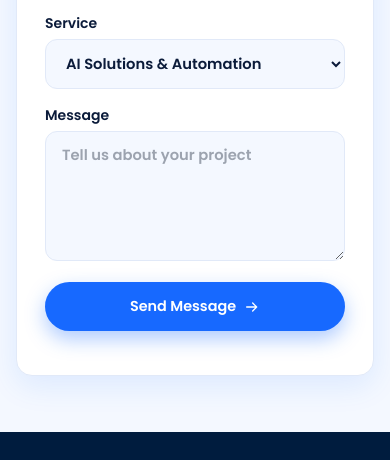
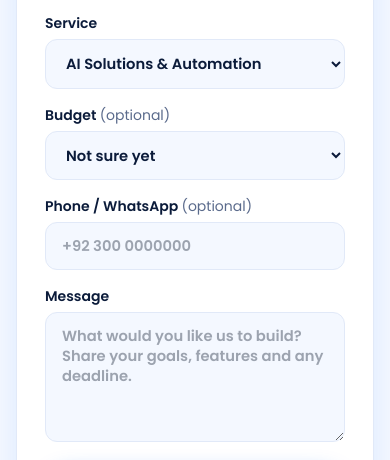
Before and after one commit to Aether-Link-Tech/Aether-Link, a plain HTML site: page contact.html in a window 390 px wide. Shown: the part 1358-1818 px from the top of the page. Drawn offline with nearby package versions, Linux system fonts and the light colour scheme.

Commit message:
Add budget and phone fields to the contact form
Optional budget range and phone/WhatsApp fields, a Data Science & ML service option, and a clearer message prompt so project orders arrive with the details needed to quote.

Co-Authored-By: Claude Opus 5.5 <noreply@anthropic.com>

```diff
--- a/contact.html
+++ b/contact.html
@@ -66,9 +66,15 @@
             <label class="text-sm font-semibold">Email<input class="field" name="email" type="email" required placeholder="you@example.com" autocomplete="email"></label>
           </div>
           <label class="text-sm font-semibold">Service
-            <select class="field" name="service"><option data-key="ai">AI Solutions &amp; Automation</option><option data-key="web">Web &amp; App Development</option><option data-key="network">Networking &amp; Technical Solutions</option><option data-key="design">Graphic &amp; Digital Design</option><option data-key="it">IT Projects &amp; Consulting</option><option data-key="other">Something else</option></select>
+            <select class="field" name="service"><option data-key="ai">AI Solutions &amp; Automation</option><option data-key="data">Data Science &amp; Machine Learning</option><option data-key="web">Web &amp; App Development</option><option data-key="network">Networking &amp; Technical Solutions</option><option data-key="design">Graphic &amp; Digital Design</option><option data-key="it">IT Projects &amp; Consulting</option><option data-key="other">Something else</option></select>
           </label>
-          <label class="text-sm font-semibold">Message<textarea class="field min-h-[130px] resize-y" name="msg" required placeholder="Tell us about your project"></textarea></label>
+          <div class="grid gap-4 sm:grid-cols-2">
+          <label class="text-sm font-semibold">Budget <span class="font-normal text-muted">(optional)</span>
+            <select class="field" name="budget"><option value="">Not sure yet</option><option>Under $500</option><option>$500 - $2,000</option><option>$2,000 - $5,000</option><option>$5,000+</option></select>
+          </label>
+          <label class="text-sm font-semibold">Phone / WhatsApp <span class="font-normal text-muted">(optional)</span><input class="field" name="phone" type="tel" placeholder="+92 300 0000000" autocomplete="tel"></label>
+          </div>
+          <label class="text-sm font-semibold">Message<textarea class="field min-h-[130px] resize-y" name="msg" required placeholder="What would you like us to build? Share your goals, features and any deadline."></textarea></label>
           <button class="btn btn-primary" type="submit">Send Message <span data-icon="arrow" class="block w-4 h-4"></span></button>
           <p id="form-status" class="text-sm" role="status" aria-live="polite"></p>
         </form>
```
